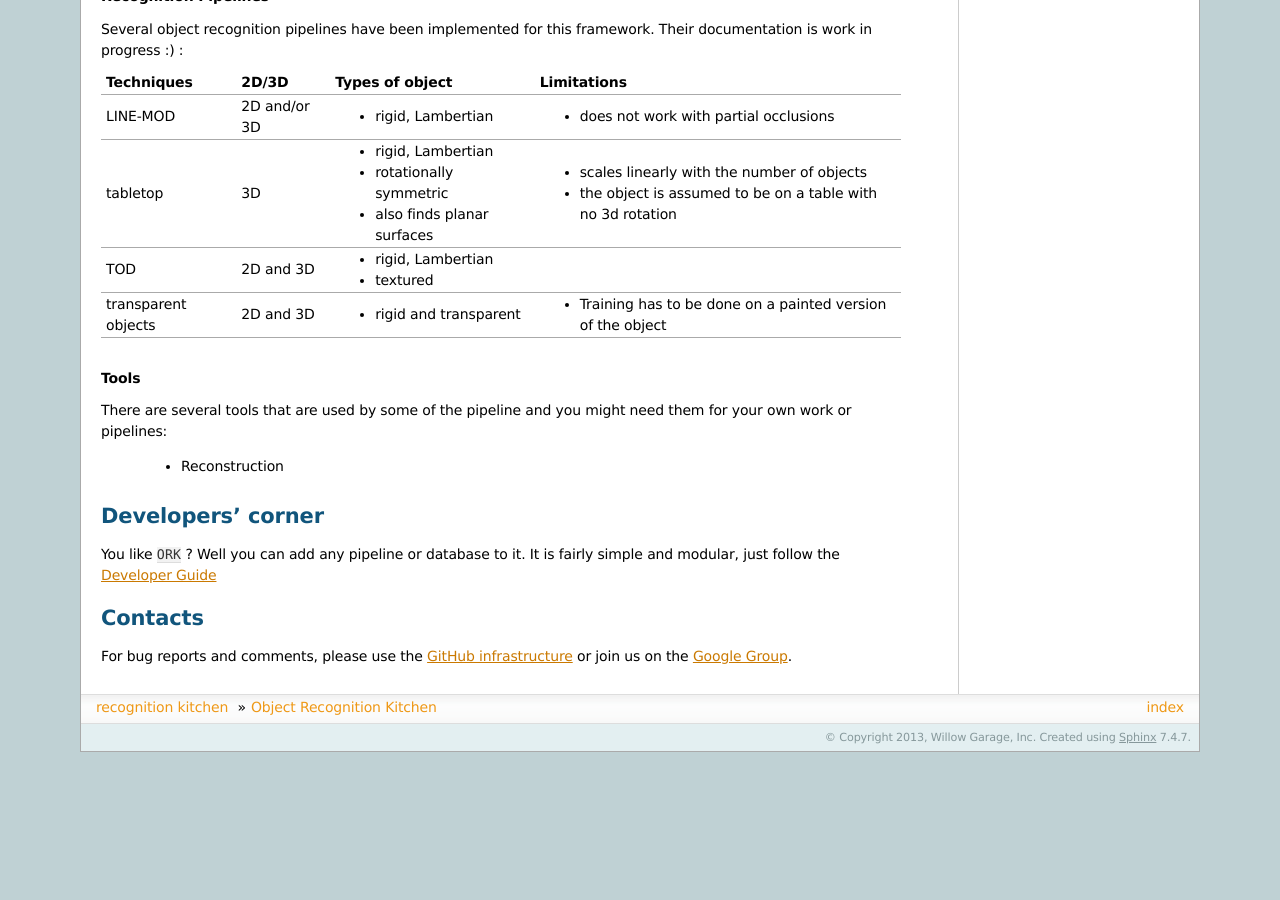
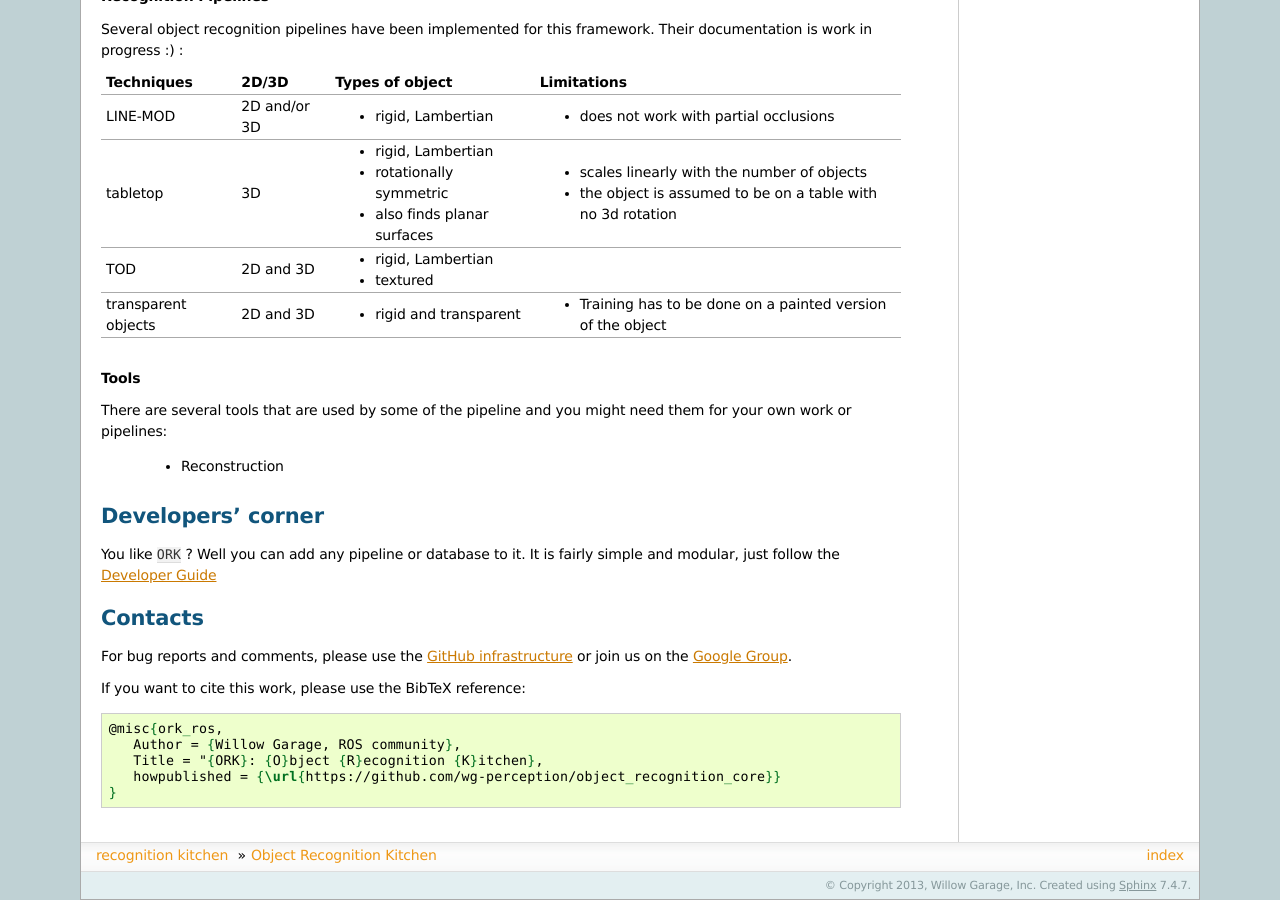
Before and after one commit to gdlg-rosarch/object_recognition_core-release, a Sphinx documentation site: the page built from doc/source/index.rst, in a window 1280 px wide and 900 px high, scrolled down 881 px. Built offline with Sphinx 7.4.7, drawn with Linux system fonts in a browser that asks for light colours; formulas are drawn with MathJax 3; the version number could not be read and is left out; before the commit the page ends 1633 px from its top, so only the background shows below that.

```diff
--- a/doc/source/index.rst
+++ b/doc/source/index.rst
@@ -71,3 +71,13 @@ Contacts
 
 For bug reports and comments, please use the `GitHub infrastructure <https://github.com/wg-perception/>`_ or
 join us on the `Google Group <https://groups.google.com/forum/#!forum/object-recognition-kitchen>`_.
+
+If you want to cite this work, please use the BibTeX reference:
+
+.. code-block:: latex
+
+   @misc{ork_ros,
+      Author = {Willow Garage, ROS community},
+      Title = "{ORK}: {O}bject {R}ecognition {K}itchen},
+      howpublished = {\url{https://github.com/wg-perception/object_recognition_core}}
+   }
--- a/doc/source/quickguide.rst
+++ b/doc/source/quickguide.rst
@@ -128,7 +128,7 @@ When satisified by the preview mode, run it for real.  The following will captur
 
       rosrun object_recognition_capture capture -i my_textured_plane --seg_z_min 0.01 -o silk.bag
 
-Now time for upload. Make sure you install couch db on your machien. Give the object a name and useful tags seperated by a space, e.g. milk soy silk.
+Now time for upload. Make sure you install couch db on your machine. Give the object a name and useful tags seperated by a space, e.g. milk soy silk.
 
 .. toggle:: From Source
 
@@ -147,7 +147,7 @@ Train objects
 
 Repeat the steps above for the objects you would like to recognize. Once you have captured and uploaded all of the data, it time to mesh and train object recognition.
 
-Meshing objects can be done in a batch mode, assuming you are in the binary directory.
+Meshing objects can be done in a batch mode as follows:
 
 
 .. toggle:: From Source
--- a/package.xml
+++ b/package.xml
@@ -1,6 +1,6 @@
 <package>
   <name>object_recognition_core</name>
-  <version>0.6.5</version>
+  <version>0.6.6</version>
   <description>object_recognition_core contains tools to launch several recognition pipelines, train objects, store models ...</description>
   <author email="erublee@willowgarage.com">Ethan Rublee</author>
   <author email="vrabaud@willowgarage.com">Vincent Rabaud</author>
```
Also changed, not shown: CHANGELOG.rst (+9 -0 lines), CMakeLists.txt (+3 -5 lines), 1 other file.
